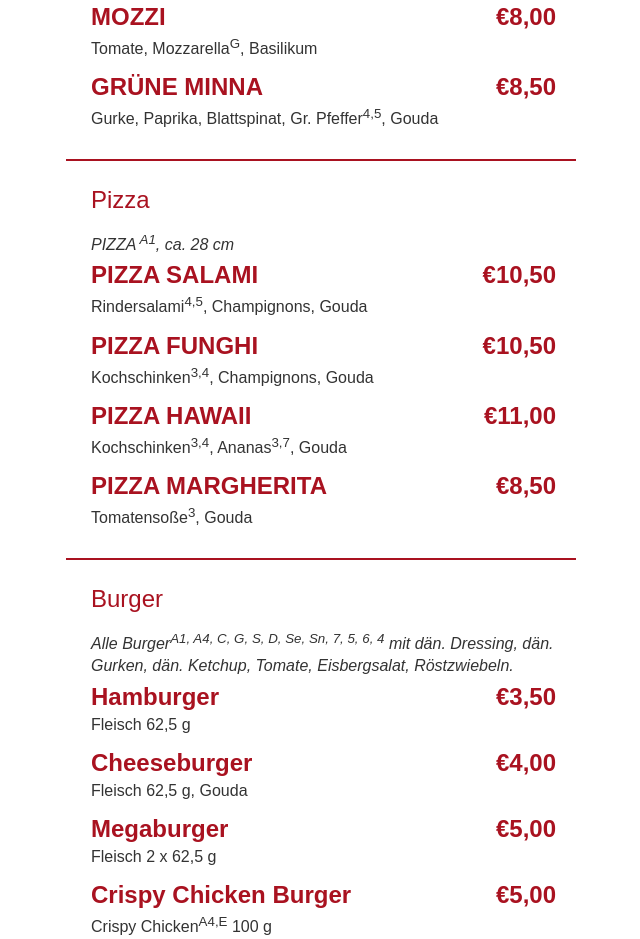
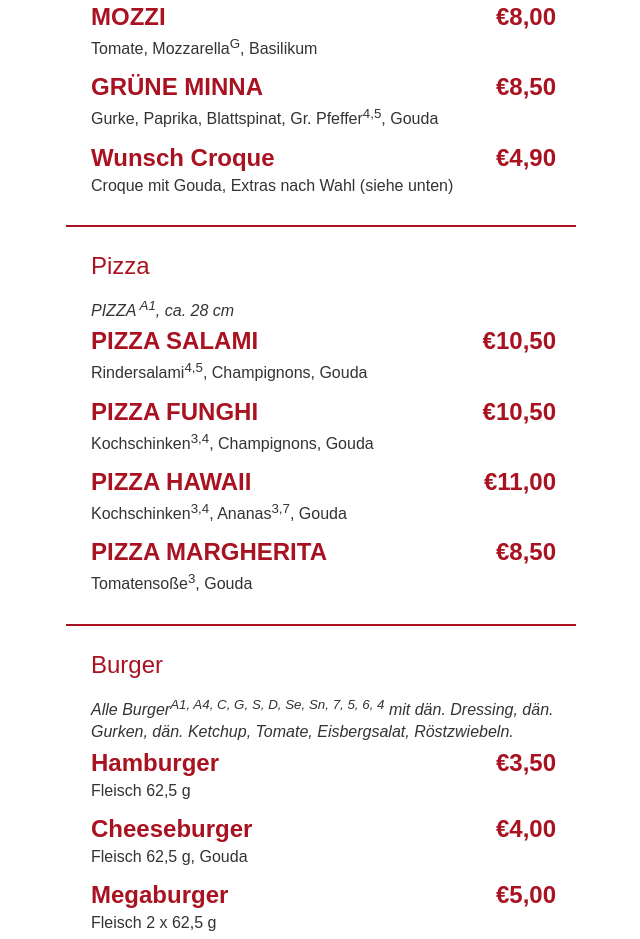
Before and after one commit to robjoern/megacroque, a plain HTML site: page docs/index.html in a window 1280 px wide. Shown: the part 3492-4431 px from the top of the page, without its empty margins (319-959 px from the left). Drawn offline with Linux system fonts and the light colour scheme.

Commit message:
added Wunsch Croque

```diff
--- a/docs/index.html
+++ b/docs/index.html
@@ -384,6 +384,16 @@
 						<p class="dish-description">Gurke, Paprika, Blattspinat, Gr. Pfeffer<sup>4,5</sup>, Gouda</p>
 					</div>
 					<h2 class="dish-price">€8,50</h2>
+				</div>
+
+				<!-- Extra (nicht auf Karten) -->
+
+				<div class="dish">
+					<div class="dish-info">
+						<h2 class="dish-name">Wunsch Croque</h2>
+						<p class="dish-description">Croque mit Gouda, Extras nach Wahl (siehe unten)</p>
+					</div>
+					<h2 class="dish-price">€4,90</h2>
 				</div>
 
 			</section>
```
